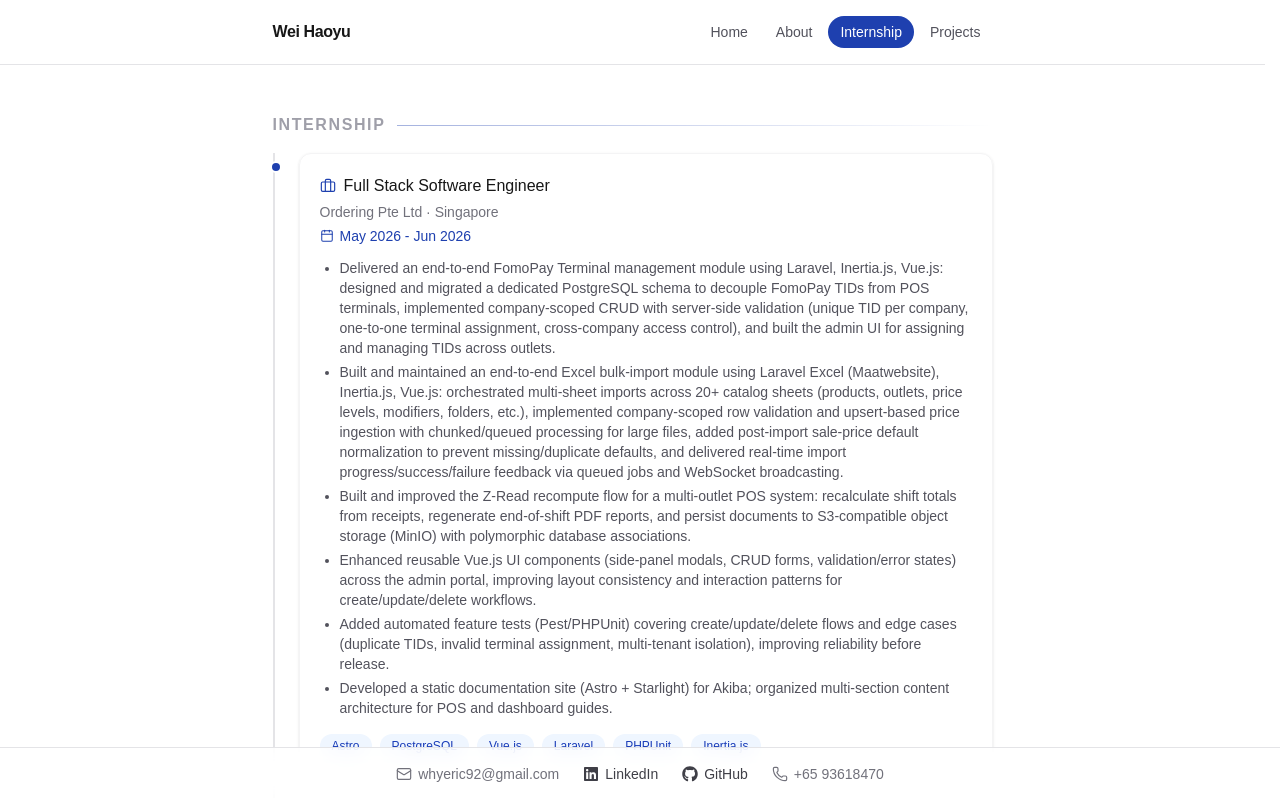
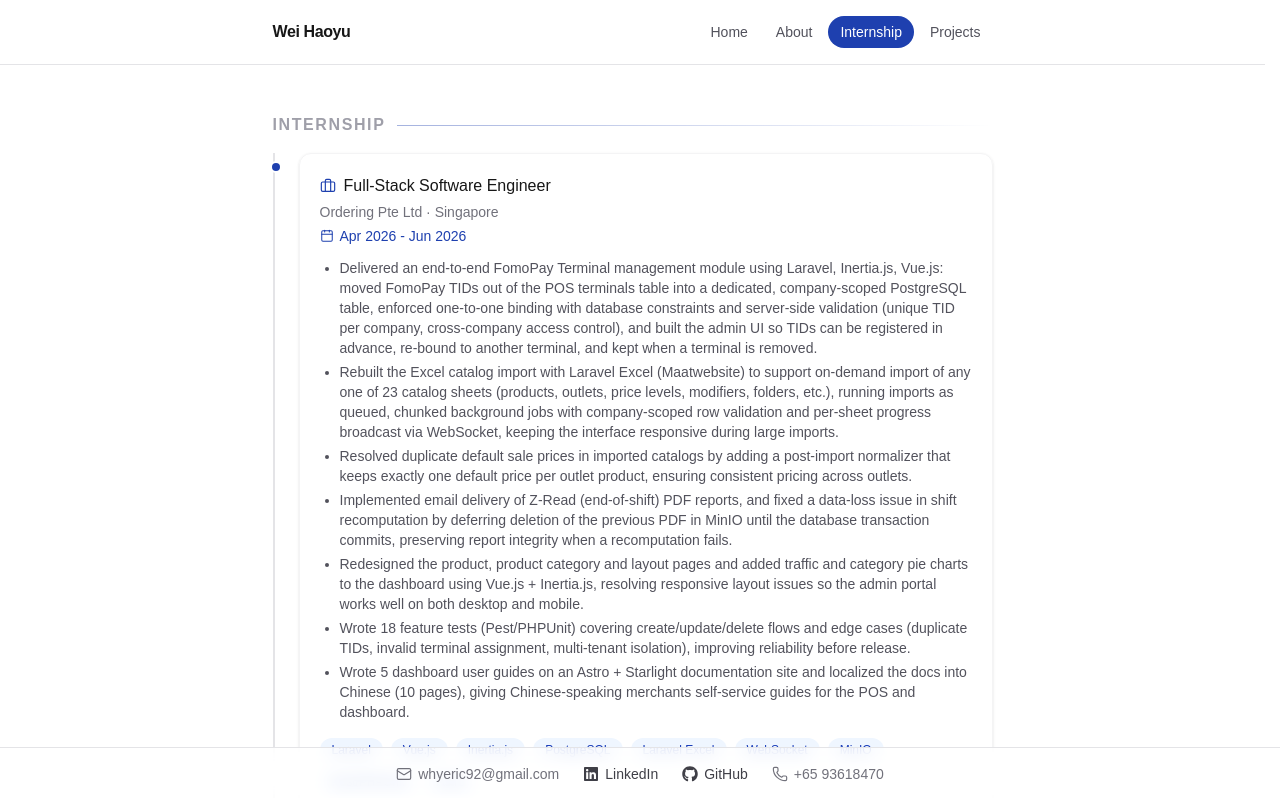
Before and after one commit to whyeric92-eng/my-website, a Next.js app: page /internship in a window 1280 px wide. Shown: the top 798 px of the page. Built offline with nearby package versions, Linux system fonts and the light colour scheme.

Commit message:
feat: update Ordering internship with latest resume details

```diff
--- a/data/internship.ts
+++ b/data/internship.ts
@@ -11,17 +11,18 @@ export const internships: Internship[] = [
     {
         company: "Ordering Pte Ltd",
         location: "Singapore",
-        role: "Full Stack Software Engineer",
-        duration: "May 2026 - Jun 2026",
+        role: "Full-Stack Software Engineer",
+        duration: "Apr 2026 - Jun 2026",
         bullets: [
-            "Delivered an end-to-end FomoPay Terminal management module using Laravel, Inertia.js, Vue.js: designed and migrated a dedicated PostgreSQL schema to decouple FomoPay TIDs from POS terminals, implemented company-scoped CRUD with server-side validation (unique TID per company, one-to-one terminal assignment, cross-company access control), and built the admin UI for assigning and managing TIDs across outlets.",
-            "Built and maintained an end-to-end Excel bulk-import module using Laravel Excel (Maatwebsite), Inertia.js, Vue.js: orchestrated multi-sheet imports across 20+ catalog sheets (products, outlets, price levels, modifiers, folders, etc.), implemented company-scoped row validation and upsert-based price ingestion with chunked/queued processing for large files, added post-import sale-price default normalization to prevent missing/duplicate defaults, and delivered real-time import progress/success/failure feedback via queued jobs and WebSocket broadcasting.",
-            "Built and improved the Z-Read recompute flow for a multi-outlet POS system: recalculate shift totals from receipts, regenerate end-of-shift PDF reports, and persist documents to S3-compatible object storage (MinIO) with polymorphic database associations.",
-            "Enhanced reusable Vue.js UI components (side-panel modals, CRUD forms, validation/error states) across the admin portal, improving layout consistency and interaction patterns for create/update/delete workflows.",
-            "Added automated feature tests (Pest/PHPUnit) covering create/update/delete flows and edge cases (duplicate TIDs, invalid terminal assignment, multi-tenant isolation), improving reliability before release.",
-            "Developed a static documentation site (Astro + Starlight) for Akiba; organized multi-section content architecture for POS and dashboard guides.",
+            "Delivered an end-to-end FomoPay Terminal management module using Laravel, Inertia.js, Vue.js: moved FomoPay TIDs out of the POS terminals table into a dedicated, company-scoped PostgreSQL table, enforced one-to-one binding with database constraints and server-side validation (unique TID per company, cross-company access control), and built the admin UI so TIDs can be registered in advance, re-bound to another terminal, and kept when a terminal is removed.",
+            "Rebuilt the Excel catalog import with Laravel Excel (Maatwebsite) to support on-demand import of any one of 23 catalog sheets (products, outlets, price levels, modifiers, folders, etc.), running imports as queued, chunked background jobs with company-scoped row validation and per-sheet progress broadcast via WebSocket, keeping the interface responsive during large imports.",
+            "Resolved duplicate default sale prices in imported catalogs by adding a post-import normalizer that keeps exactly one default price per outlet product, ensuring consistent pricing across outlets.",
+            "Implemented email delivery of Z-Read (end-of-shift) PDF reports, and fixed a data-loss issue in shift recomputation by deferring deletion of the previous PDF in MinIO until the database transaction commits, preserving report integrity when a recomputation fails.",
+            "Redesigned the product, product category and layout pages and added traffic and category pie charts to the dashboard using Vue.js + Inertia.js, resolving responsive layout issues so the admin portal works well on both desktop and mobile.",
+            "Wrote 18 feature tests (Pest/PHPUnit) covering create/update/delete flows and edge cases (duplicate TIDs, invalid terminal assignment, multi-tenant isolation), improving reliability before release.",
+            "Wrote 5 dashboard user guides on an Astro + Starlight documentation site and localized the docs into Chinese (10 pages), giving Chinese-speaking merchants self-service guides for the POS and dashboard.",
         ],
-        skills: ["Astro", "PostgreSQL", "Vue.js", "Laravel", "PHPUnit", "Inertia.js"],
+        skills: ["Laravel", "Vue.js", "Inertia.js", "PostgreSQL", "Laravel Excel", "WebSocket", "MinIO", "Pest/PHPUnit", "Astro"],
     },
     {
         company: "Bank of Communications",
```
